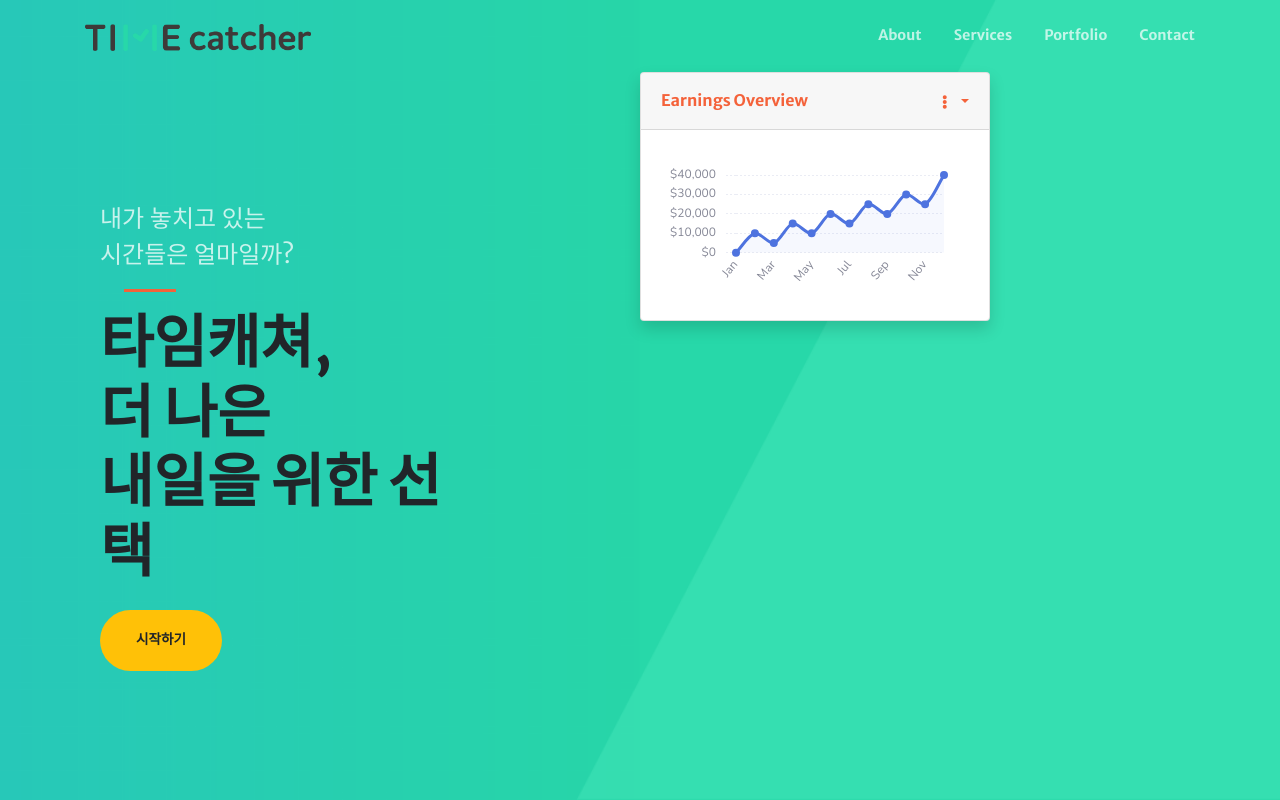
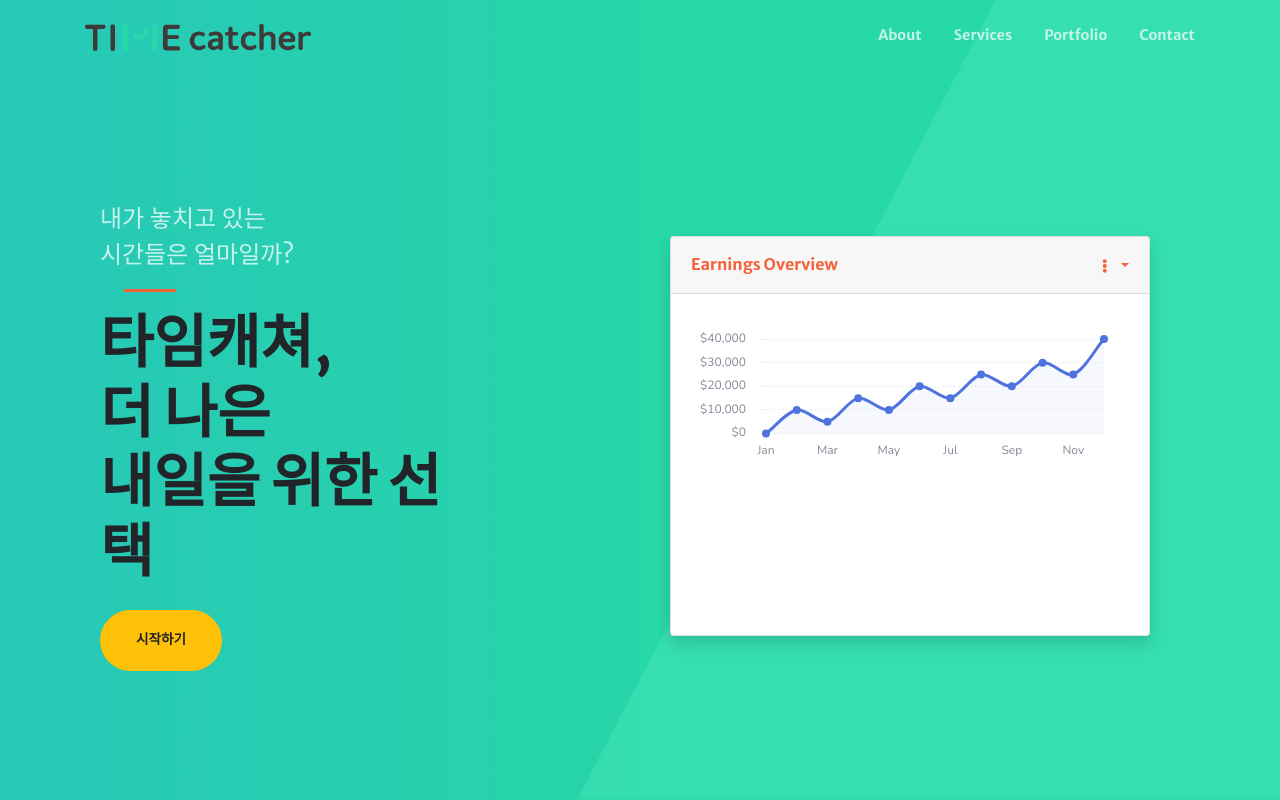
Before and after one commit to integerJI/Jesus-project, a Django app: template myApp/templates/dev.html in a window 1280 px wide. Run offline with Django 3.2, Linux system fonts and the light colour scheme; the template is opened without the code that fills it, so the values that code supplies are empty; some libraries are stand-ins or nearby versions.

Commit message:
수정주우우우우웅

```diff
--- a/myApp/templates/dev.html
+++ b/myApp/templates/dev.html
@@ -62,11 +62,11 @@
                         <a class="btn btn-warning btn-xl js-scroll-trigger" href="#about">시작하기</a>
                     </div>
                 </div>
-                <div class="row h-100 w-50 text-start">
+                <div class="row h-100 w-50 text-start justify-content-center">
 
             <!-- Area Chart -->
-            <div class="col-xl-8">
-                <div class="card shadow">
+            <div class="d-flex align-self-center">
+                <div class="card shadow" style="width: 30rem; height: 25rem;">
                   <!-- Card Header - Dropdown -->
                   <div class="card-header py-3 d-flex flex-row align-items-center justify-content-between">
                     <h6 class="m-0 font-weight-bold text-primary">Earnings Overview</h6>
```
